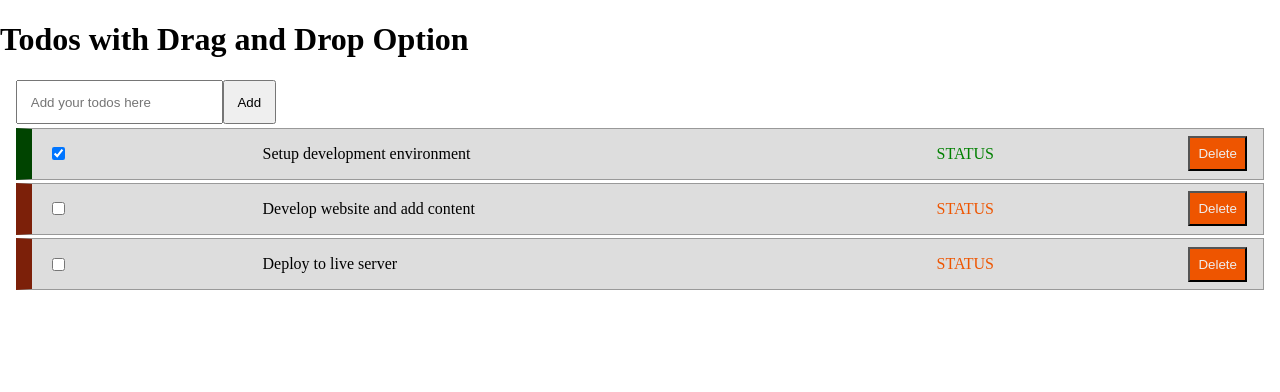
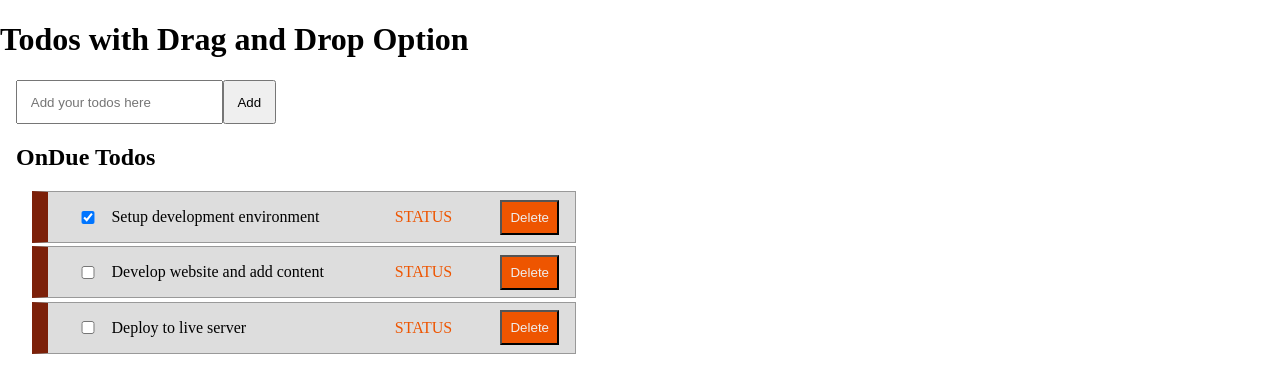
Before and after one commit to mengiefen/react-todo-app, a React (Create React App) app: page / in a window 1280 px wide. Shown: the top 392 px of the page. Built offline with nearby package versions, Linux system fonts and the light colour scheme.

Commit message:
modify the todolist component

```diff
--- a/src/components/TodoList/TodoList.jsx
+++ b/src/components/TodoList/TodoList.jsx
@@ -1,26 +1,25 @@
-import React, { PureComponent } from 'react';
-import PropTypes, { oneOfType } from 'prop-types';
+import React from 'react';
+import PropTypes from 'prop-types';
+import TodoOnDue from '../TodoOnDue/TodoOnDue';
 
-import TodoItem from '../TodoItem/TodoItem';
-
-export default class TodoList extends PureComponent {
-  render() {
-    const { todos, handleChecked, handleDelete } = this.props;
-    return (
-      <div>
-        {todos.map((todo) => (
-          <TodoItem
-            key={todo.id}
+export default function TodoList(props) {
+  const { todos, handleChecked, handleDelete } = props;
+  return (
+    <div className="ondue-todos">
+      <h2>OnDue Todos</h2>
+      {todos.map((todo) => (
+        <div key={todo.id} className="todo-item">
+          <TodoOnDue
             id={todo.id}
             title={todo.title}
             completed={todo.completed}
             handleChecked={handleChecked}
             onDelete={handleDelete}
           />
-        ))}
-      </div>
-    );
-  }
+        </div>
+      ))}
+    </div>
+  );
 }
 
 TodoList.defaultProps = {
@@ -29,12 +28,11 @@ TodoList.defaultProps = {
 
 TodoList.propTypes = {
   todos: PropTypes.arrayOf(
-    PropTypes.objectOf(
-      oneOfType(
-        PropTypes.bool.isRequired,
-        PropTypes.string.isRequired,
-      ),
-    ),
+    PropTypes.shape({
+      id: PropTypes.string.isRequired,
+      completed: PropTypes.bool.isRequired,
+      title: PropTypes.string.isRequired,
+    }),
   ),
   handleChecked: PropTypes.func.isRequired,
   handleDelete: PropTypes.func.isRequired,
```
